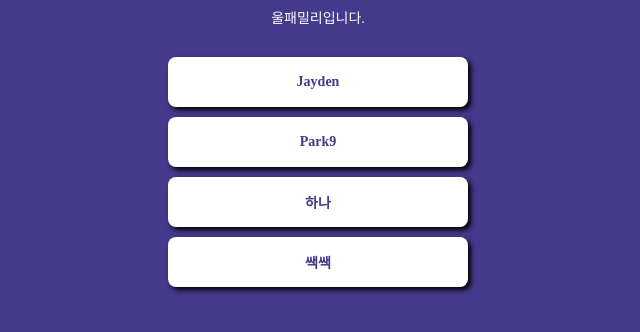
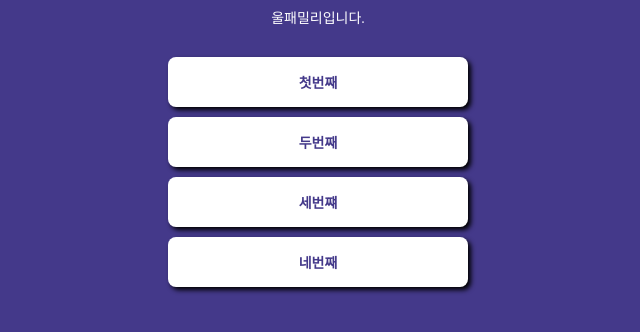
Before and after one commit to mhgim/mypage, a plain HTML site: page index.html in a window 1280 px wide. Shown: the part 196-528 px from the top of the page, 322-962 px from the left. Drawn offline with Linux system fonts and the light colour scheme; a web font is replaced by a local one.

Commit message:
Update index.html

```diff
--- a/index.html
+++ b/index.html
@@ -87,10 +87,10 @@
             <h1 class="main"> 902패밀리</h1>
             <p class="sub"">울패밀리입니다.</p>
 
-            <a target="_blank" href="https://spartacodingclub.kr/">Jayden</a>
-            <a target="_blank" href="https://hanghae99.spartacodingclub.kr/">Park9</a>
-            <a target="_blank" href="https://chang.spartacodingclub.kr/">하나</a>
-            <a target="_blank" href="https://ddingdong.spartacodingclub.kr/">쌕쌕</a>
+            <a target="_blank" href="https://spartacodingclub.kr/">첫번째</a>
+            <a target="_blank" href="https://hanghae99.spartacodingclub.kr/">두번째</a>
+            <a target="_blank" href="https://chang.spartacodingclub.kr/">세번쨰</a>
+            <a target="_blank" href="https://ddingdong.spartacodingclub.kr/">네번째</a>
         </div>
 
     </body>
```
